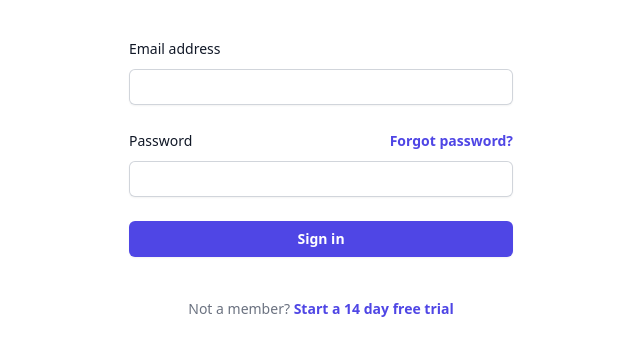
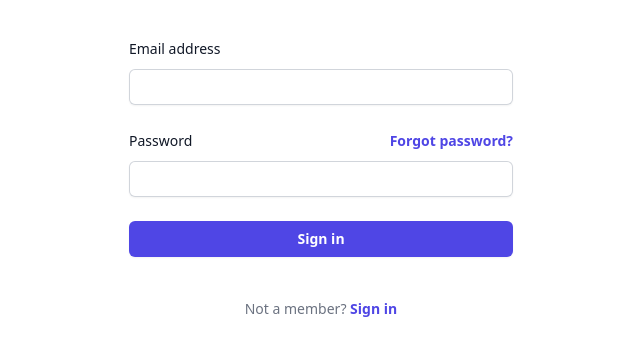
Before and after one commit to JoaoRenato2/GerenciaTI, a website: page src/html/login.html in a window 1280 px wide. Shown: the part 299-654 px from the top of the page, without its empty margins (319-959 px from the left). Drawn offline with Linux system fonts and the light colour scheme.

Commit message:
colocando o "Sign in" na pagina de login

```diff
--- a/src/html/login.html
+++ b/src/html/login.html
@@ -27,7 +27,7 @@
   <meta http-equiv="X-UA-Compatible" content="IE=edge">
   <meta name="viewport" content="width=device-width, initial-scale=1.0">
   <link href="/dist/output.css" rel="stylesheet">
-  <title>Document</title>
+  <title>Login</title>
 </head>
 <body class="h-full">
   <div class="flex min-h-full flex-col justify-center px-6 py-12 lg:px-8">
@@ -64,7 +64,7 @@
 
       <p class="mt-10 text-center text-sm text-gray-500">
         Not a member?
-        <a href="#" class="font-semibold leading-6 text-indigo-600 hover:text-indigo-500">Start a 14 day free trial</a>
+        <a href="#" class="font-semibold leading-6 text-indigo-600 hover:text-indigo-500">Sign in</a>
       </p>
     </div>
   </div>
```
